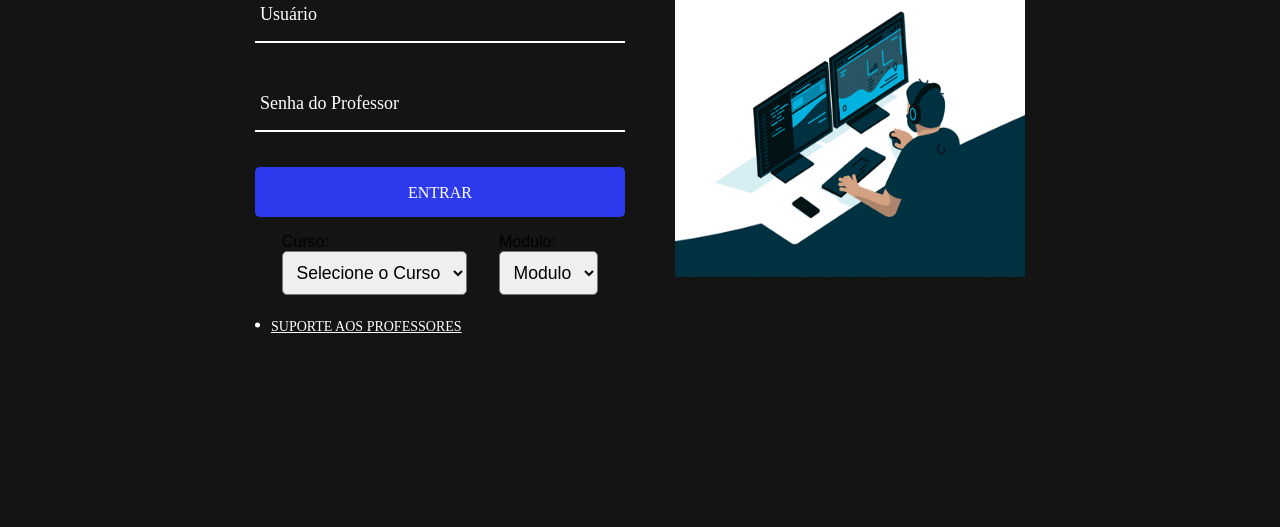
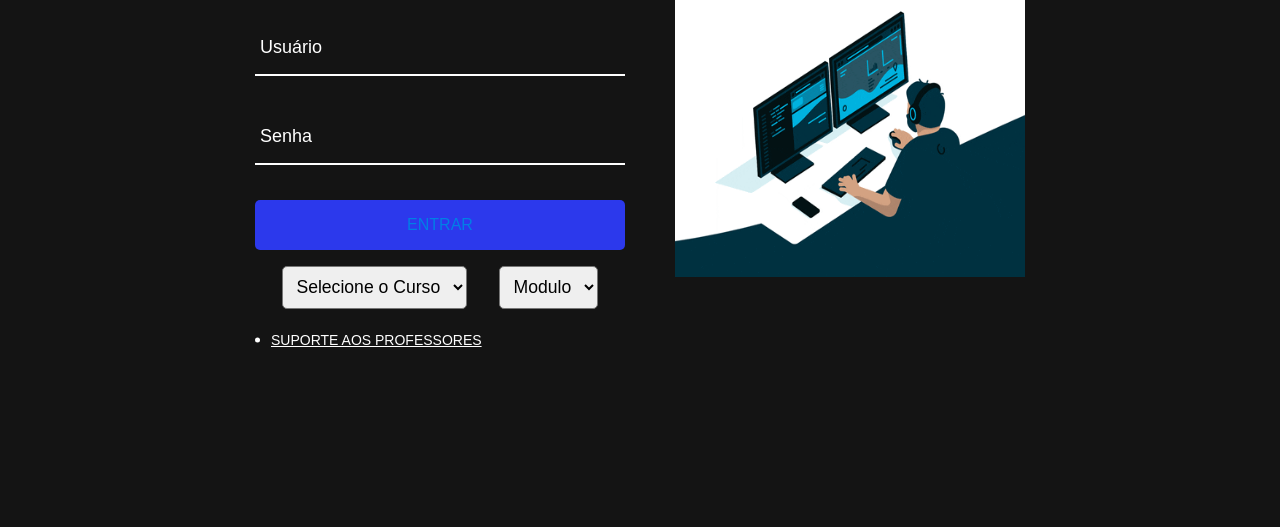
Before and after one commit to BIELFERRAZ/ALPHA-TRANSMISSION-TECHNOLOGY, a plain HTML site: page index.html in a window 1280 px wide. Shown: the part 273-800 px from the top of the page. Drawn offline with Linux system fonts and the light colour scheme.

Commit message:
Parte Final

```diff
--- a/css.css
+++ b/css.css
@@ -1,7 +1,7 @@
 
 
 @font-face {
-    font-family: Cambria, Cochin, Georgia, Times, 'Times New Roman', serif;
+    font-family: Arial, Helvetica, sans-serif;
     src: url();
 }
 
@@ -11,7 +11,7 @@
     --text1: #ffffff;
     --highligth-text: #ffffff;
     --input-text: #ffffff;
-    --white-color: #ffffff;
+    --white-color: #017fe6;
     --point-list: #ffffff;
     --line-input: #ffffff;
   }
@@ -24,9 +24,10 @@
       box-sizing: border-box;
   }
 
-  body, html {
+  body {
+    font-family:Arial, Helvetica, sans-serif;
       height: 100%;
-      font-family: Poppins-Regular, sans-serif;
+      font-family: Arial, Helvetica, sans-serif;
   }
 
   ul, li {
@@ -48,14 +49,14 @@
   */
 
   .text1 {
-    font-family: Poppins-Regular;
+    font-family: Arial, Helvetica, sans-serif;
     font-size: 15px;
     color: var(--text1);
     line-height: 1.5;
   }
 
   .text2 {
-    font-family: Poppins-Regular;
+    font-family: Arial, Helvetica, sans-serif;
     font-size: 15px;
     color: var(--main-color);
     line-height: 1.5;
@@ -117,7 +118,7 @@
 
   .login-form-title {
     display: block;
-    font-family: Poppins-Bold;
+    font-family: Arial, Helvetica, sans-serif;
     font-size: 39px;
     color: var(--highligth-text);
     line-height: 1.2;
@@ -135,7 +136,7 @@
   }
 
   .input-form {
-    font-family: Poppins-SemiBold;
+    font-family: Arial, Helvetica, sans-serif;
     font-size: 18px;
     color: var(--input-text);
     line-height: 1.2;
@@ -169,7 +170,7 @@
   }
 
   .focus-input-form::after {
-    font-family: Poppins-Medium;
+    font-family: Arial, Helvetica, sans-serif;
     font-size: 18px;
     color: var(--text1);
     line-height: 1.2;
@@ -212,7 +213,7 @@
   }
 
   .login-form-btn {
-    font-family: Poppins-Medium;
+    font-family: Arial, Helvetica, sans-serif;
     font-size: 16px;
     color: var(--white-color);
     line-height: 1.2;
@@ -237,7 +238,7 @@
   */
 
   a {
-      font-family: Poppins-Regular;
+      font-family: Arial, Helvetica, sans-serif;
       font-size: 14px;
       line-height: 1.7;
       color: var(--link-color);
--- a/index.html
+++ b/index.html
@@ -34,7 +34,7 @@
 
 					<div class="wrap-input margin-bottom-35">
 						<input class="input-form" type="password" name="password">
-						<span class="focus-input-form" data-placeholder="Senha do Professor"></span>
+						<span class="focus-input-form" data-placeholder="Senha"></span>
 					</div>
 
 					<div class="container-login-form-btn">
@@ -47,7 +47,7 @@
                 <div id="content" >
                     <div id="frmEstadoCidades" class="curso" >
                         <div class="item-select">
-                            <label for="estado" id="lblEstado">Curso: </label>
+
                             <select id="estado">
 								<option value="">Selecione o Curso</option>
                                 <option value="informática">informática</option>
@@ -58,7 +58,7 @@
 
                         </div>
                         <div class="item-select">
-                            <label for="cidade" id="lblCidade">Modulo: </label>
+
                             <select id="cidade">
                                 <option value="">Modulo</option>
                             </select>
```
